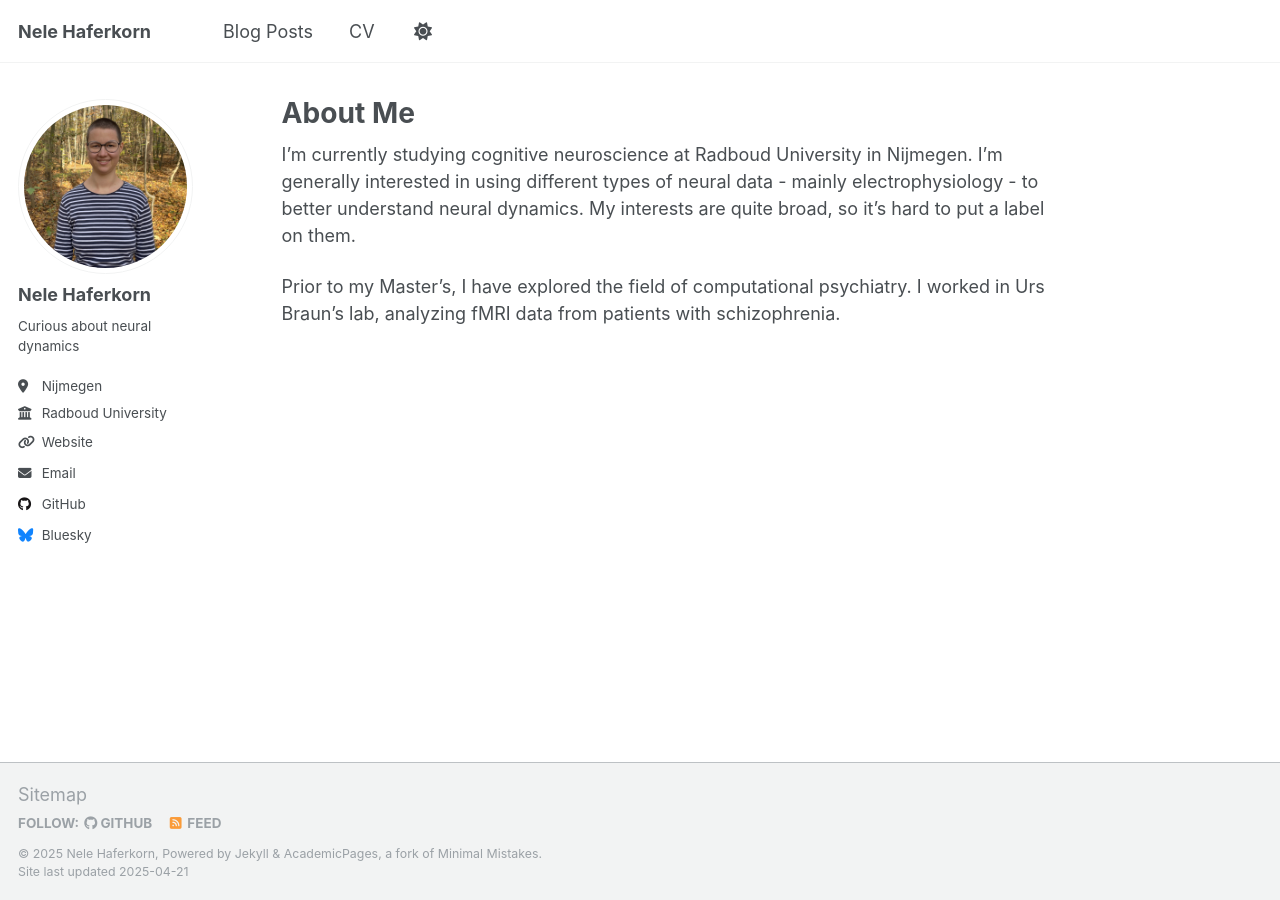
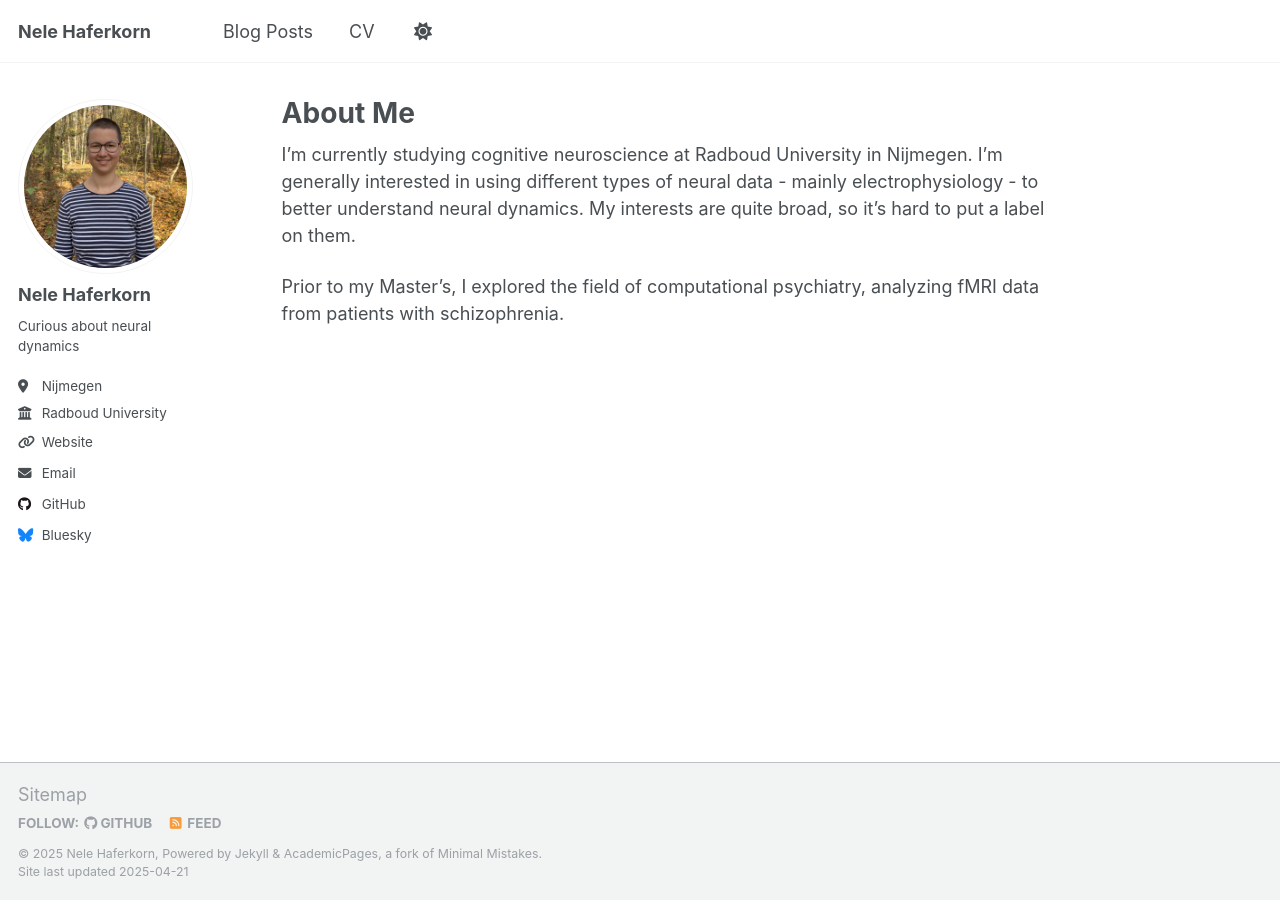
Before and after one commit to nhaferkorn/nhaferkorn.github.io, a Jekyll site: the page built from _pages/about.md, in a window 1280 px wide. Built offline with Jekyll 4.4.1, drawn with Linux system fonts in a browser that asks for light colours.

Commit message:
update About Me

```diff
--- a/_pages/about.md
+++ b/_pages/about.md
@@ -9,5 +9,4 @@ redirect_from:
 
 I'm currently studying cognitive neuroscience at Radboud University in Nijmegen. I'm generally interested in using different types of neural data - mainly electrophysiology - to better understand neural dynamics. My interests are quite broad, so it's hard to put a label on them.
 
-Prior to my Master's, I have explored the field of computational psychiatry.
-I worked in Urs Braun’s lab, analyzing fMRI data from patients with schizophrenia.
+Prior to my Master's, I explored the field of computational psychiatry, analyzing fMRI data from patients with schizophrenia.
```
